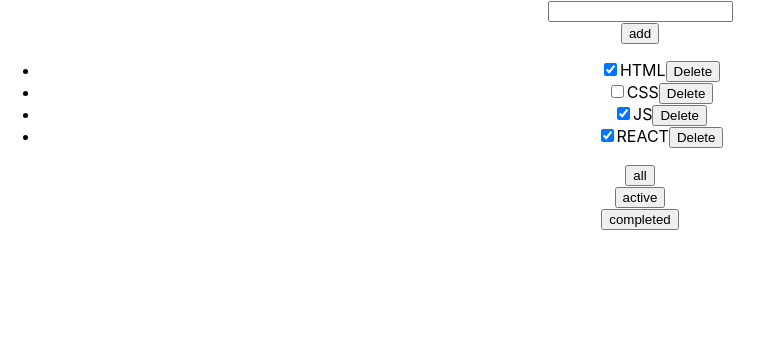
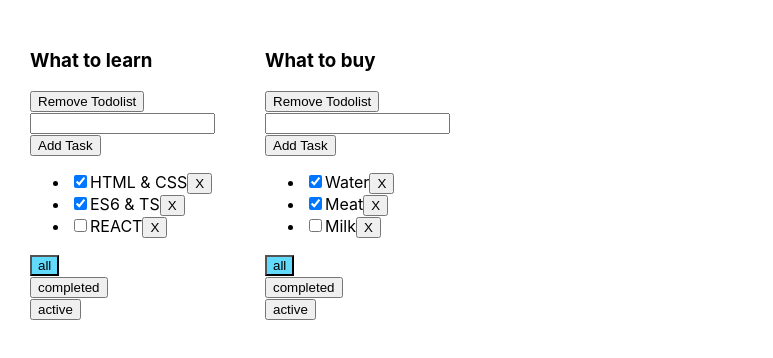
Before and after one commit to LDS196/my-to-do, a React (Create React App) app: page / in a window 1280 px wide. Shown: the top 358 px of the page, without its empty margins (0-773 px from the left). Built offline with nearby package versions, Linux system fonts and the light colour scheme.

Commit message:
add two Todolist

```diff
--- a/src/App.css
+++ b/src/App.css
@@ -1,5 +1,7 @@
 .App {
-  text-align: center;
+padding: 30px;
+  display: flex;
+  gap: 50px
 }
 
 .App-logo {
--- a/src/App.tsx
+++ b/src/App.tsx
@@ -1,53 +1,90 @@
 import React, {useState} from 'react';
 import './App.css';
 import {v1} from "uuid";
-import Todolist from "./Components/Todolist";
+import {Todolist} from "./Components/Todolist";
+
 
 export type TaskType = {
-    id: number | string
+    id: string
     title: string
     isDone: boolean
 }
-
+type TasksStateType = {
+    [todolist: string]: TaskType[]
+}
+type TodolistType = {
+    id: string
+    title: string
+    filter: FilterType
+}
 export type FilterType = 'all' | 'completed' | 'active';
 
 function App() {
-    let [tasks, setTasks] = useState<TaskType[]>([
-        {id: v1(), title: 'HTML', isDone: true},
-        {id: v1(), title: 'CSS', isDone: false},
-        {id: v1(), title: 'JS', isDone: true},
-        {id: v1(), title: 'REACT', isDone: true},
-    ]);
+    const todolist_1: string = v1()
+    const todolist_2: string = v1()
 
-    const addTasks = (title: string) => {
-        let newTask = {id: v1(), title: title, isDone: false}
-        setTasks([newTask, ...tasks])
+    const [todolists, setTodolists] = useState<TodolistType[]>([
+        {id: todolist_1, title: 'What to learn', filter: 'all'},
+        {id: todolist_2, title: 'What to buy', filter: 'all'},
+    ])
+    const [tasks, setTasks] = useState<TasksStateType>({
+        [todolist_1]: [
+            {id: v1(), title: "HTML & CSS", isDone: true},
+            {id: v1(), title: "ES6 & TS", isDone: true},
+            {id: v1(), title: "REACT", isDone: false},
+        ],
+        [todolist_2]: [
+            {id: v1(), title: "Water", isDone: true},
+            {id: v1(), title: "Meat", isDone: true},
+            {id: v1(), title: "Milk", isDone: false},
+        ]
+    })
+    const addTask = (value: string, todolistId: string) => {
+        const newTask = {id: v1(), title: value, isDone: false}
+        setTasks({...tasks, [todolistId]: [newTask, ...tasks[todolistId]]})
     }
-const deleteTask = (id:number | string)=>{
-        setTasks(tasks.filter(t=> t.id !== id))
-}
-    let [filter, setFilter] = useState<FilterType>('all')
-    const changeFilter = (filter: FilterType) => {
-        setFilter(filter)
+    const removeTask = (taskId: string, todolistId: string) => {
+        setTasks({...tasks, [todolistId]: tasks[todolistId].filter(t => t.id !== taskId)})
     }
-    const filterTask = ()=>{
+
+    const changeFilterTodolist=(value:FilterType,todolistId: string)=>{
+        setTodolists(todolists.map(tl=> tl.id===todolistId? {...tl,filter:value}: tl))
+    }
+const removeTodolist = (todolistId:string)=>{
+        setTodolists(todolists.filter(tl=> tl.id!== todolistId))
+    }
+    const getTasksForRender=(tasks:Array<TaskType>, filter: FilterType)=>{
         switch (filter){
+            case 'active':
+                return tasks.filter((t=> !t.isDone));
             case 'completed':
-                return tasks.filter(t=> t.isDone)
-            case 'active':
-                return tasks.filter(t=> !t.isDone)
+                return tasks.filter((t=> t.isDone));
             default:
                 return tasks
         }
     }
-        return (
-            <div className="App">
-                <Todolist tasks={filterTask()}
-                          addTask={addTasks}
-                          changeFilter={changeFilter}
-                          deleteTask={deleteTask}/>
-            </div>
-        );
+    const changeStatusTask = (taskId: string, todolistId:string, isDone:boolean)=>{
+        setTasks({...tasks, [todolistId]:tasks[todolistId].map(t=> t.id===taskId?{...t, isDone:isDone}:t)})
+    }
+    let todolist = todolists.map(tl => {
+        const filteredTasksForTodolist = getTasksForRender(tasks[tl.id],tl.filter)
+
+        return <Todolist key={tl.id}
+                         title={tl.title}
+                         tasks={filteredTasksForTodolist}
+                         todolistId={tl.id}
+                         addTask={addTask}
+                         filter={tl.filter}
+                         changeFilterTodolist={changeFilterTodolist}
+                         changeStatusTask={changeStatusTask}
+                         removeTodolist={removeTodolist}
+        removeTask={removeTask}/>
+    })
+    return (
+        <div className="App">
+            {todolist}
+        </div>
+    );
 }
 
 export default App;
--- /dev/null
+++ b/src/Components/Button.module.css
@@ -0,0 +1,3 @@
+.active{
+    background-color: #61dafb;
+}
--- a/src/Components/Button.tsx
+++ b/src/Components/Button.tsx
@@ -1,16 +1,19 @@
 import React from 'react';
-
+import {FilterType} from "../App";
+import s from './Button.module.css'
 type ButtonType = {
-    title: string
+    title: FilterType |string
+    filter: FilterType
     callback: () => void
 }
-const Button: React.FC<ButtonType> = ({title, callback}) => {
-    const onClickHandler = () => {
-        callback()
-    }
+const Button: React.FC<ButtonType> = ({title, callback,filter}) => {
+    // const onClickHandler = () => {
+    //     callback()
+    // }
+
     return (
         <div>
-            <button onClick={onClickHandler}>{title}</button>
+            <button className={ filter===title? s.active: undefined} onClick={callback}>{title}</button>
         </div>
     );
 };
--- a/src/Components/Todolist.tsx
+++ b/src/Components/Todolist.tsx
@@ -1,50 +1,78 @@
-import React, {useState} from 'react';
+import React, {ChangeEvent, KeyboardEvent, useState} from 'react';
 import {FilterType, TaskType} from "../App";
 import Button from "./Button";
-import Input from "./Input";
 
-type TodolistType = {
-    tasks: Array<TaskType>
-    addTask:(title:string)=>void
-    changeFilter:(filter:FilterType) =>void
-    deleteTask:(id:number | string)=>void
+type TodolistPropsType = {
+    title: string
+    tasks: TaskType[]
+    addTask: (value: string, todolistId: string) => void
+    todolistId: string
+    removeTask: (taskId: string, todolistId: string) => void
+    filter: FilterType
+    changeFilterTodolist: (value: FilterType, todolistId: string) => void
+    changeStatusTask: (taskId: string, todolistId: string, isDone: boolean) => void
+    removeTodolist: (todolistId: string) => void
 }
+export const Todolist: React.FC<TodolistPropsType> = (props) => {
 
-const Todolist: React.FC<TodolistType> = ({tasks,addTask,changeFilter,deleteTask}) => {
+    const {
+        title,
+        tasks,
+        addTask,
+        todolistId,
+        removeTask,
+        filter,
+        changeFilterTodolist,
+        changeStatusTask,
+        removeTodolist
+    } = props
+    let [inputValue, setInputValue] = useState<string>('')
+    let [error, setError] = useState<string>('')
+    const errorText = 'Incorrect value'
+    const onChangeHandler = (e: ChangeEvent<HTMLInputElement>) => {
+        setError('')
+        setInputValue(e.currentTarget.value)
+    }
+    const addNewTask = () => {
+        if (inputValue.trim()) {
+            addTask(inputValue.trim(), todolistId)
+        } else {
+            setError(errorText)
+        }
+        setInputValue('')
+    }
+    const onKeyDownHandler = (e: KeyboardEvent<HTMLInputElement>) => e.key === 'Enter' && addNewTask();
+    const onClickChangeFilterTodolist = (value: FilterType) => {
+        changeFilterTodolist(value, todolistId)
+    }
 
-    let [inputValue, setValueInput] = useState<string>('')
+    let tasksForRender = tasks.length
+        ? tasks.map(t => {
+            const removeTaskHandler = () => {
+                removeTask(t.id, todolistId)
+            }
+            const onChangeSetTaskStatus = (e: ChangeEvent<HTMLInputElement>) => {
+                changeStatusTask(t.id, todolistId, e.currentTarget.checked)
+            }
+            return <li key={t.id}>
+                <input type={"checkbox"} checked={t.isDone} onChange={onChangeSetTaskStatus}/><span>{t.title}</span>
+                <button onClick={removeTaskHandler}>X</button>
+            </li>
+        })
+        : "Todolist is empty"
 
-    const onChangeHandler = (value: string) => {
-        setValueInput(value)
-    }
-    const addNewTask = ()=>{
-        if(inputValue.trim()){
-            addTask(inputValue)
-            setValueInput('')
-        }
-    }
     return (
         <div>
-            <Input inputValue={inputValue} callback={onChangeHandler}
-            addNewTask={addNewTask}/>
-            <Button title={'add'} callback={addNewTask}/>
-            <ul>
-                {tasks.map(t => {
-                        return <li key={t.id}>
-                            <input checked={t.isDone} type={"checkbox"}/>
-                            <span>{t.title}</span>
-                            <button onClick={()=>deleteTask(t.id)}>Delete</button>
-                        </li>
-                    }
-                )}
-            </ul>
-            <Button title={'all'} callback={()=>changeFilter('all')}/>
-            <Button title={'active'} callback={()=>changeFilter('active')}/>
-            <Button title={'completed'} callback={()=>changeFilter('completed')}/>
-
+            <h3>{title}</h3>
+            <Button title={'Remove Todolist'} callback={() => removeTodolist(todolistId)} filter={filter}/>
+            <input onChange={onChangeHandler} value={inputValue} onKeyDown={onKeyDownHandler}/>
+            <Button title={'Add Task'} callback={addNewTask} filter={filter}/>
+            {error ? error : ''}
+            <ul>{tasksForRender}</ul>
+            <Button title={'all'} callback={() => onClickChangeFilterTodolist('all')} filter={filter}/>
+            <Button title={'completed'} callback={() => onClickChangeFilterTodolist('completed')} filter={filter}/>
+            <Button title={'active'} callback={() => onClickChangeFilterTodolist('active')} filter={filter}/>
 
         </div>
     );
 };
-
-export default Todolist;
```
